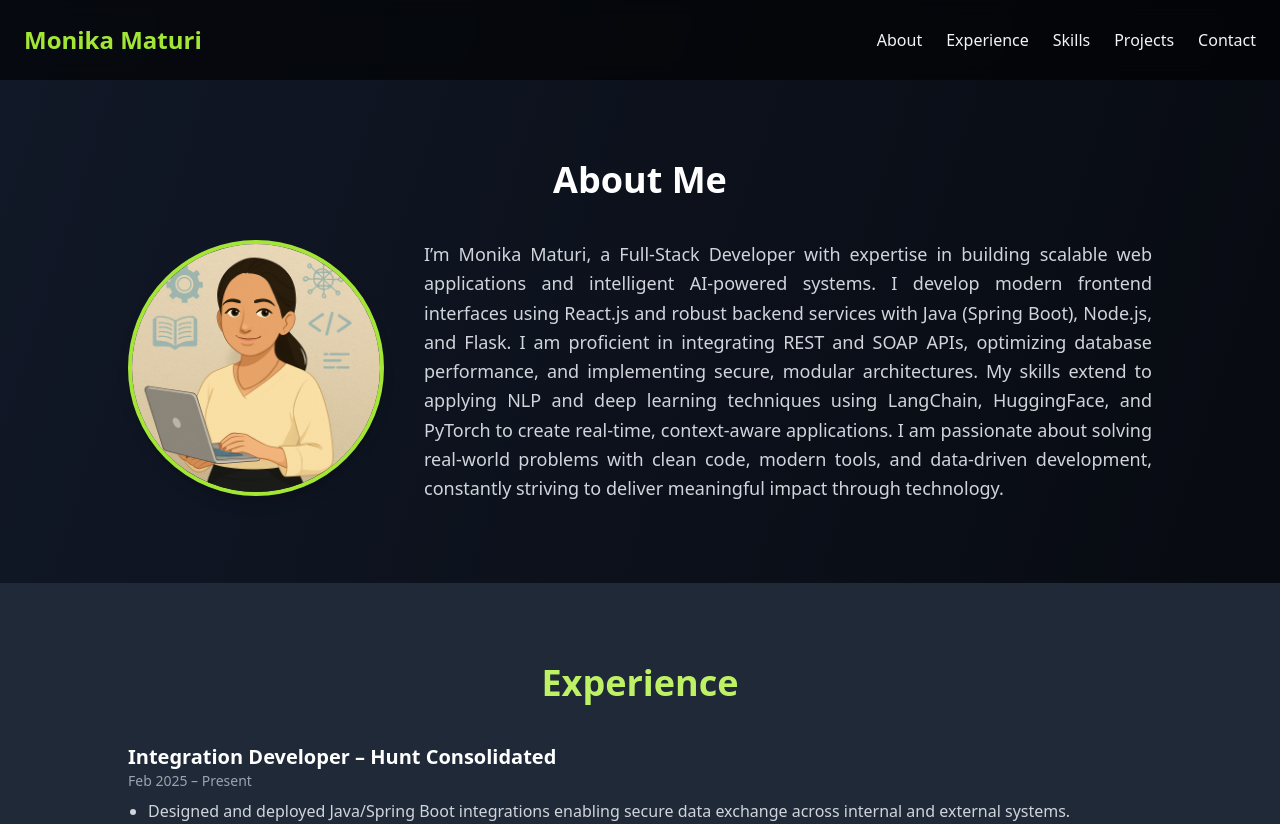
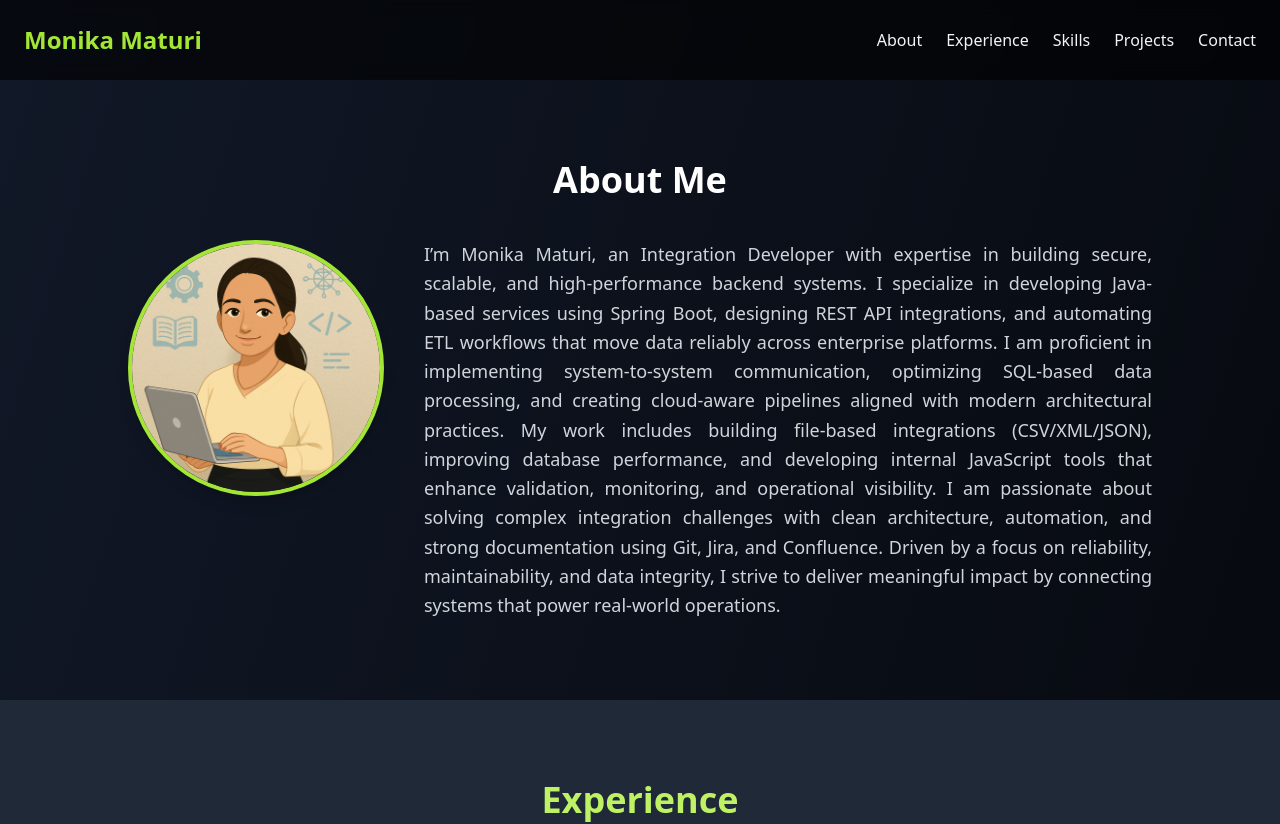
Before and after one commit to maturimonika/MyPortfolio, a React (Create React App) app: page / in a window 1280 px wide. Shown: the top 824 px of the page. Built offline with nearby package versions, Linux system fonts and the light colour scheme.

Commit message:
Revise professional summary in App.js
Updated professional summary to reflect a shift in focus from full-stack development to integration development, highlighting expertise in backend systems and automation.

```diff
--- a/src/App.js
+++ b/src/App.js
@@ -31,11 +31,9 @@ export default function App() {
       className="w-64 h-64 rounded-full border-4 border-lime-400 object-cover shadow-lg"
     />
     <p className="text-lg text-gray-300 leading-relaxed text-justify">
-     I’m Monika Maturi, a Full-Stack Developer with expertise in building scalable web applications and intelligent AI-powered systems.
-      I develop modern frontend interfaces using React.js and robust backend services with Java (Spring Boot), Node.js, and Flask.
-      I am proficient in integrating REST and SOAP APIs, optimizing database performance, and implementing secure, modular architectures.
-      My skills extend to applying NLP and deep learning techniques using LangChain, HuggingFace, and PyTorch to create real-time, context-aware applications.
-      I am passionate about solving real-world problems with clean code, modern tools, and data-driven development, constantly striving to deliver meaningful impact through technology.
+     I’m Monika Maturi, an Integration Developer with expertise in building secure, scalable, and high-performance backend systems. I specialize in developing Java-based services using Spring Boot, designing REST API integrations, and automating ETL workflows that move data reliably across enterprise platforms. I am proficient in implementing system-to-system communication, optimizing SQL-based data processing, and creating cloud-aware pipelines aligned with modern architectural practices.
+
+My work includes building file-based integrations (CSV/XML/JSON), improving database performance, and developing internal JavaScript tools that enhance validation, monitoring, and operational visibility. I am passionate about solving complex integration challenges with clean architecture, automation, and strong documentation using Git, Jira, and Confluence. Driven by a focus on reliability, maintainability, and data integrity, I strive to deliver meaningful impact by connecting systems that power real-world operations.
     </p>
   </div>
 </section>
```
